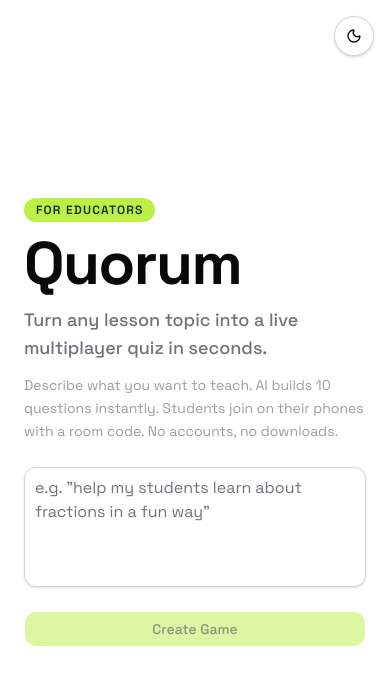
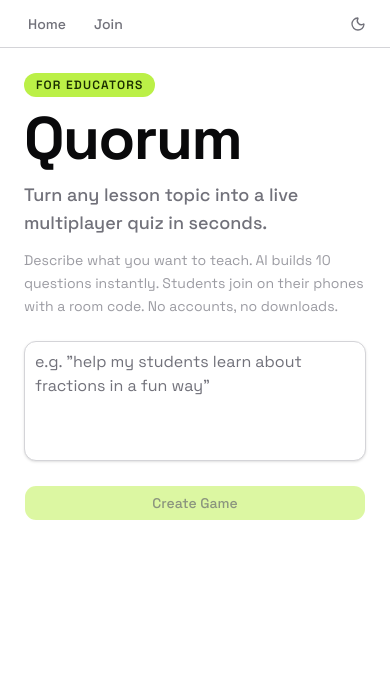
Before and after one commit to taariqelliott/quorum-edu, a Next.js app in the folder apps/web/: page / in a window 390 px wide. Shown: the top 684 px of the page. Built offline with nearby package versions, Linux system fonts and the light colour scheme; no server answers.

Commit message:
feat: update README with game overview and instructions; enhance layout with NavBar and adjust flex properties for better responsiveness

```diff
--- a/apps/web/app/join/page.tsx
+++ b/apps/web/app/join/page.tsx
@@ -87,7 +87,7 @@
 
 export default function JoinPage() {
   return (
-    <main className="flex min-h-svh flex-col items-center justify-center gap-8 p-6">
+    <main className="flex flex-1 flex-col items-center justify-center gap-8 p-6">
       <div className="text-center">
         <h1 className="text-4xl font-bold">Join Game</h1>
         <p className="mt-2 text-muted-foreground">
--- a/apps/web/app/layout.tsx
+++ b/apps/web/app/layout.tsx
@@ -1,3 +1,4 @@
+import { NavBar } from "@/components/NavBar"
 import { ThemeProvider } from "@/components/theme-provider"
 import "@workspace/ui/globals.css"
 import { cn } from "@workspace/ui/lib/utils"
@@ -34,7 +35,10 @@
       <link rel="icon" href="/icon.png" sizes="any" />
       <body>
         <ConvexClientProvider>
-          <ThemeProvider>{children}</ThemeProvider>
+          <ThemeProvider>
+            <NavBar />
+            <div className="flex flex-col">{children}</div>
+          </ThemeProvider>
         </ConvexClientProvider>
       </body>
     </html>
--- a/apps/web/app/page.tsx
+++ b/apps/web/app/page.tsx
@@ -54,7 +54,7 @@
   }
 
   return (
-    <main className="flex min-h-svh flex-col items-center justify-center p-6">
+    <main className="flex flex-1 flex-col items-center justify-center p-6">
       <div className="flex w-full max-w-xl flex-col gap-6">
         <div className="flex flex-col gap-3">
           <div>
--- a/apps/web/app/play/[code]/page.tsx
+++ b/apps/web/app/play/[code]/page.tsx
@@ -73,12 +73,12 @@
   }
 
   if (!name || room === undefined || room === null) {
-    return <div className="flex min-h-svh items-center justify-center text-muted-foreground">Loading...</div>
+    return <div className="flex flex-1 items-center justify-center text-muted-foreground">Loading...</div>
   }
 
   if (room.status === "waiting") {
     return (
-      <main className="flex min-h-svh flex-col items-center justify-center p-6 gap-6 text-center">
+      <main className="flex flex-1 flex-col items-center justify-center p-6 gap-6 text-center">
         <div className="flex flex-col items-center gap-2">
           <div className="relative flex size-16 items-center justify-center rounded-full bg-primary/15">
             <div className="absolute inset-0 animate-ping rounded-full bg-primary/20" />
@@ -98,7 +98,7 @@
 
   if (room.status === "finished") {
     return (
-      <main className="flex min-h-svh flex-col p-5 gap-6">
+      <main className="flex flex-1 flex-col p-5 gap-6">
         <div className="flex flex-col items-center gap-3 text-center pt-4">
           <h1 className="text-3xl font-bold">Game Over!</h1>
           <FinalScoreBoard score={room.score} />
@@ -130,7 +130,7 @@
   const hasVoted = myVote !== null && myVote !== undefined
 
   return (
-    <main className="flex min-h-svh flex-col p-5 gap-8">
+    <main className="flex flex-1 flex-col p-5 gap-8">
       {question && <QuestionCard question={question.question} index={question.index} />}
 
       {hasVoted ? (
@@ -157,7 +157,7 @@
   const code = params.code as string
 
   return (
-    <Suspense fallback={<div className="flex min-h-svh items-center justify-center text-muted-foreground">Loading...</div>}>
+    <Suspense fallback={<div className="flex flex-1 items-center justify-center text-muted-foreground">Loading...</div>}>
       <PlayView code={code} />
     </Suspense>
   )
--- a/apps/web/app/room/[code]/host/page.tsx
+++ b/apps/web/app/room/[code]/host/page.tsx
@@ -39,7 +39,7 @@
 
   if (room === undefined || room === null) {
     return (
-      <div className="flex min-h-svh items-center justify-center text-muted-foreground">
+      <div className="flex flex-1 items-center justify-center text-muted-foreground">
         Loading...
       </div>
     )
@@ -47,7 +47,7 @@
 
   if (room.status === "finished") {
     return (
-      <main className="flex min-h-svh flex-col items-center justify-center gap-6 p-8">
+      <main className="flex flex-1 flex-col items-center justify-center gap-6 p-8">
         <h1 className="text-3xl font-bold">Game Over!</h1>
         <FinalScoreBoard score={room.score} />
         {allQuestions && (
@@ -68,7 +68,7 @@
   const isLastQuestion = room.currentQuestion === 9
 
   return (
-    <main className="mx-auto flex min-h-svh w-full max-w-3xl flex-col items-center gap-8 p-8">
+    <main className="mx-auto flex flex-1 w-full max-w-3xl flex-col items-center gap-8 p-8">
       <div className="flex w-full items-center justify-between gap-4">
         <ScoreBoard score={room.score} currentQuestion={room.currentQuestion} />
         <div className="flex gap-2">
--- a/apps/web/app/room/[code]/page.tsx
+++ b/apps/web/app/room/[code]/page.tsx
@@ -22,14 +22,14 @@
 
   if (room === undefined) {
     return (
-      <div className="flex min-h-svh items-center justify-center text-muted-foreground">
+      <div className="flex flex-1 items-center justify-center text-muted-foreground">
         Loading...
       </div>
     )
   }
 
   return (
-    <main className="flex min-h-svh flex-col items-center justify-center gap-8 p-8">
+    <main className="flex flex-1 flex-col items-center justify-center gap-8 p-8">
       <div className="text-center">
         <h1 className="text-3xl font-bold">Waiting Room</h1>
         <p className="mt-1 text-muted-foreground">Students can join now</p>
--- /dev/null
+++ b/apps/web/components/NavBar.tsx
@@ -0,0 +1,42 @@
+"use client"
+
+import { useTheme } from "next-themes"
+import Link from "next/link"
+import { useEffect, useState } from "react"
+import { Moon, Sun } from "lucide-react"
+
+export function NavBar() {
+  const { resolvedTheme, setTheme } = useTheme()
+  const [mounted, setMounted] = useState(false)
+
+  useEffect(() => setMounted(true), [])
+
+  return (
+    <nav className="sticky top-0 z-50 flex items-center justify-between px-4 h-12 border-b border-border bg-background/80 backdrop-blur-md">
+      <div className="flex items-center gap-1">
+        <Link
+          href="/"
+          className="rounded-md px-3 py-1.5 text-sm font-medium text-muted-foreground transition-colors hover:bg-accent hover:text-foreground"
+        >
+          Home
+        </Link>
+        <Link
+          href="/join"
+          className="rounded-md px-3 py-1.5 text-sm font-medium text-muted-foreground transition-colors hover:bg-accent hover:text-foreground"
+        >
+          Join
+        </Link>
+      </div>
+
+      {mounted && (
+        <button
+          onClick={() => setTheme(resolvedTheme === "dark" ? "light" : "dark")}
+          aria-label="Toggle theme"
+          className="flex size-8 items-center justify-center rounded-md text-muted-foreground transition-colors hover:bg-accent hover:text-foreground"
+        >
+          {resolvedTheme === "dark" ? <Sun className="size-4" /> : <Moon className="size-4" />}
+        </button>
+      )}
+    </nav>
+  )
+}
--- a/apps/web/components/theme-provider.tsx
+++ b/apps/web/components/theme-provider.tsx
@@ -2,7 +2,6 @@
 
 import * as React from "react"
 import { ThemeProvider as NextThemesProvider, useTheme } from "next-themes"
-import { Moon, Sun } from "lucide-react"
 
 function ThemeProvider({
   children,
@@ -18,7 +17,6 @@
     >
       <ThemeHotkey />
       {children}
-      <ThemeToggle />
     </NextThemesProvider>
   )
 }
@@ -70,25 +68,5 @@
   return null
 }
 
-function ThemeToggle() {
-  const { resolvedTheme, setTheme } = useTheme()
-  const [mounted, setMounted] = React.useState(false)
-
-  React.useEffect(() => setMounted(true), [])
-
-  if (!mounted) return null
-
-  const isDark = resolvedTheme === "dark"
-
-  return (
-    <button
-      onClick={() => setTheme(isDark ? "light" : "dark")}
-      aria-label="Toggle theme"
-      className="fixed top-4 right-4 z-50 flex size-10 items-center justify-center rounded-full border border-border bg-card shadow-md transition-colors hover:bg-accent"
-    >
-      {isDark ? <Sun className="size-4" /> : <Moon className="size-4" />}
-    </button>
-  )
-}
 
 export { ThemeProvider }
```
Also changed, not shown: 1 other file (tests, documents, lock files or other folders).
